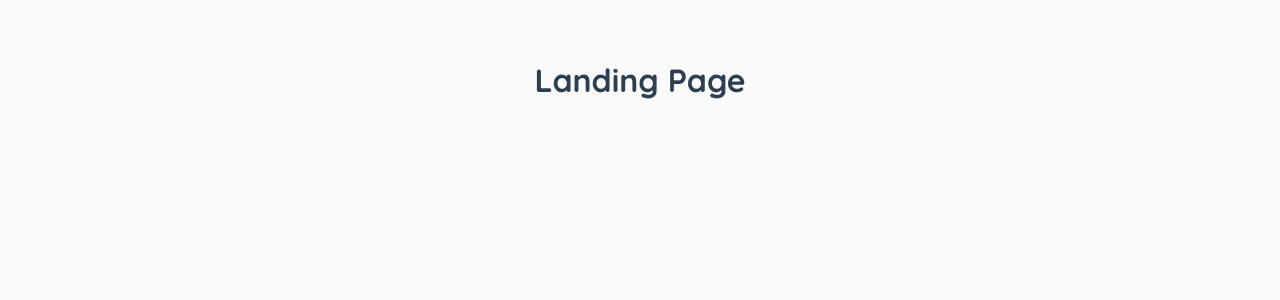
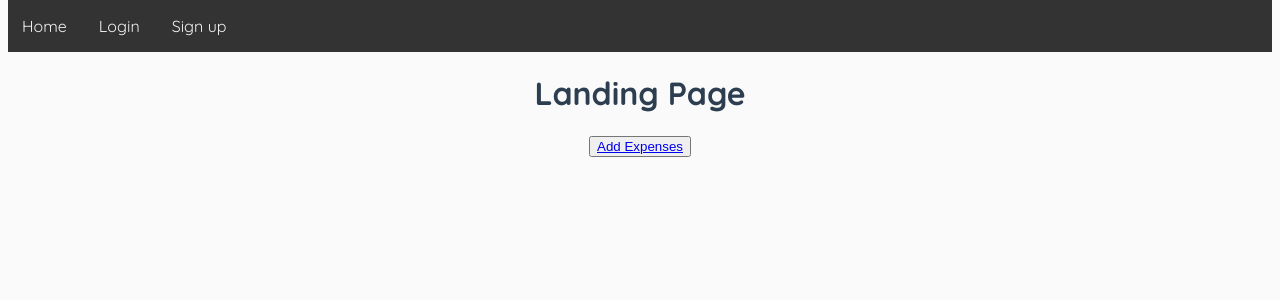
Before and after one commit to purvig04/Splitly, a Vue app in the folder frontend/: page /landing in a window 1280 px wide. Shown: the top 300 px of the page. Built offline with nearby package versions, Linux system fonts and the light colour scheme.

Commit message:
add protected routing

```diff
--- a/frontend/src/App.vue
+++ b/frontend/src/App.vue
@@ -20,7 +20,6 @@ export default {
   -moz-osx-font-smoothing: grayscale;
   text-align: center;
   color: #2c3e50;
-  margin-top: 60px;
 }
 
 body{
@@ -41,7 +40,7 @@ form {
   display: flex;
   justify-content: center;
   align-items: center;
-  height: 80vh;
+  height: 90vh;
 }
 
 form h2{
@@ -90,6 +89,6 @@ form h2{
 }
 
 .register button:hover ,.login button:hover{
-  background-color: #2980b9;
+  background-color: #3d867d;
 }
 </style>
--- /dev/null
+++ b/frontend/src/components/HeaderComp.vue
@@ -0,0 +1,41 @@
+<template>
+    <div class="nav">
+      <router-link to="/">Home</router-link>
+      <router-link to="/login">Login</router-link>
+      <router-link to="/register">Sign up</router-link>
+      <!-- <a v-on:click="logout" href="#">Logout</a> -->
+    </div>
+  </template>
+  <script>
+  export default {
+    name: "HeaderComp",
+    methods: {
+      logout() {
+       localStorage.clear();
+       this.$router.push({name:"Login"})
+      },
+    },
+  };
+  </script>
+
+  <style>
+  .nav {
+    background-color: #333;
+    overflow: hidden;
+  }
+
+  .nav a {
+    float: left;
+    color: #f2f2f2;
+    padding: 16px 14px;
+    text-align: center;
+    text-decoration: none;
+    font-size: 16px;
+    margin-right: 4px;
+  }
+
+  .nav a:hover {
+    background-color: #ddd;
+    color: #222;
+  }
+  </style>
--- a/frontend/src/components/HomePage.vue
+++ b/frontend/src/components/HomePage.vue
@@ -1,6 +1,18 @@
 <template><h1>Home page</h1></template>
 <script>
+import axios from "axios";
 export default {
-  name: 'HomePage',
+  name: "HomePage",
+  async mounted() {
+    try {
+      const result = await axios.get("http://localhost:3000/api/home",{ withCredentials: true});
+      console.log(result);
+
+    } catch (err) {
+      if (err.response && err.response.status === 401) {
+        this.$router.push("/login");
+      }
+    }
+  },
 };
 </script>
--- a/frontend/src/components/LandingPage.vue
+++ b/frontend/src/components/LandingPage.vue
@@ -1,9 +1,21 @@
 <template>
+    <HeaderComp/>
     <h1>Landing Page</h1>
+    <button class="addExpenses"><router-link to="/">Add Expenses</router-link></button>
 </template>
 
 <script>
+import HeaderComp from './HeaderComp.vue';
+
 export default {
-    name:"LandingPage"
+    name:"LandingPage",
+    components:{
+        HeaderComp
+    }
 }
 </script>
+
+<style>
+body{
+    margin-top: 0;
+}</style>
--- a/frontend/src/routes.js
+++ b/frontend/src/routes.js
@@ -7,7 +7,12 @@ import LandingPage from "./components/LandingPage.vue";
 const routes = [
   { name: "Login", path: "/login", component: LoginPage },
   { name: "Register", path: "/register", component: RegisterPage },
-  { name: "Home", path: "/", component: HomePage },
+  {
+    name: "Home",
+    path: "/",
+    component: HomePage,
+    meta: { requiresAuth: true },
+  },
   { name: "Landing", path: "/landing", component: LandingPage },
 ];
 
```
